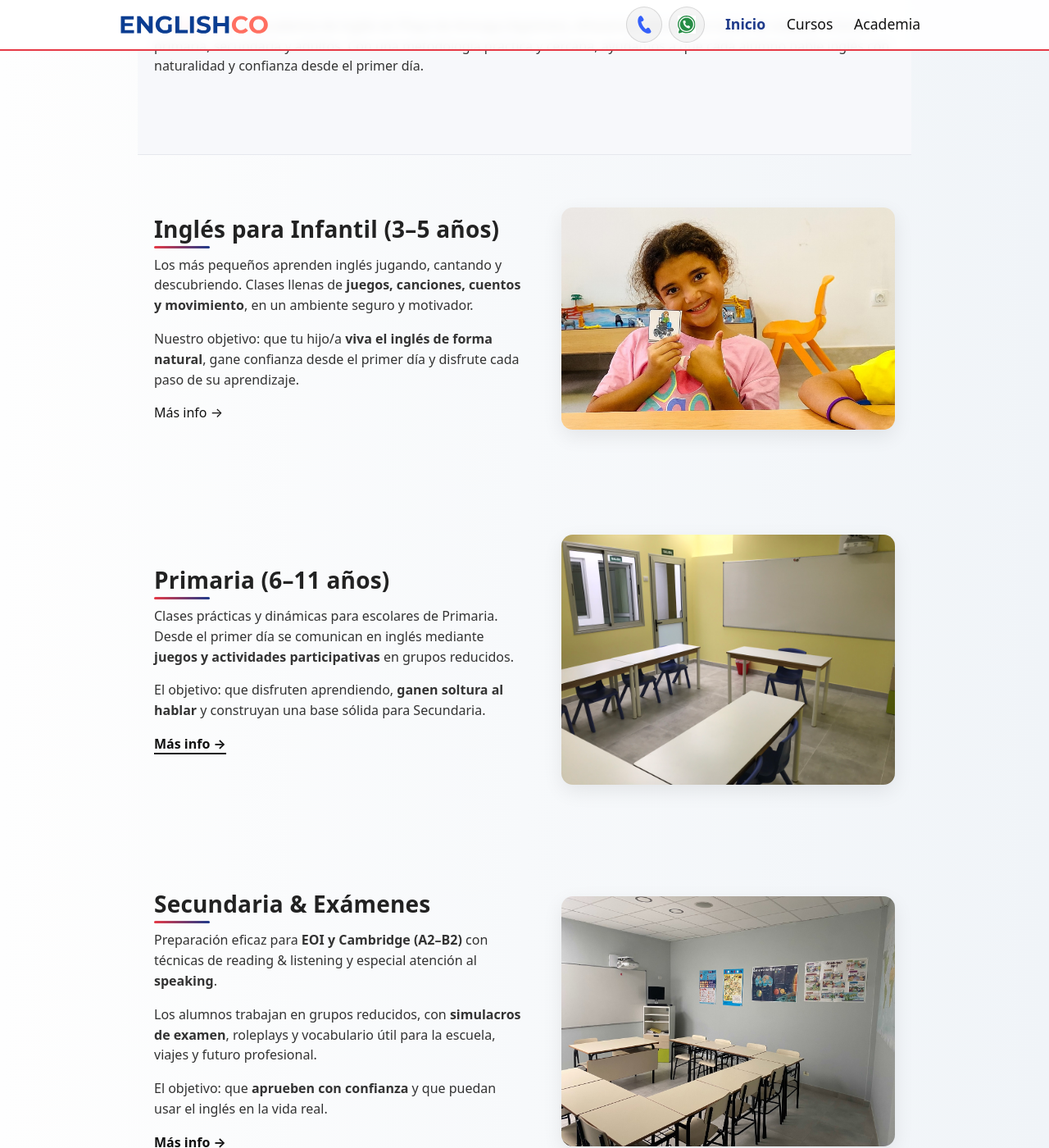
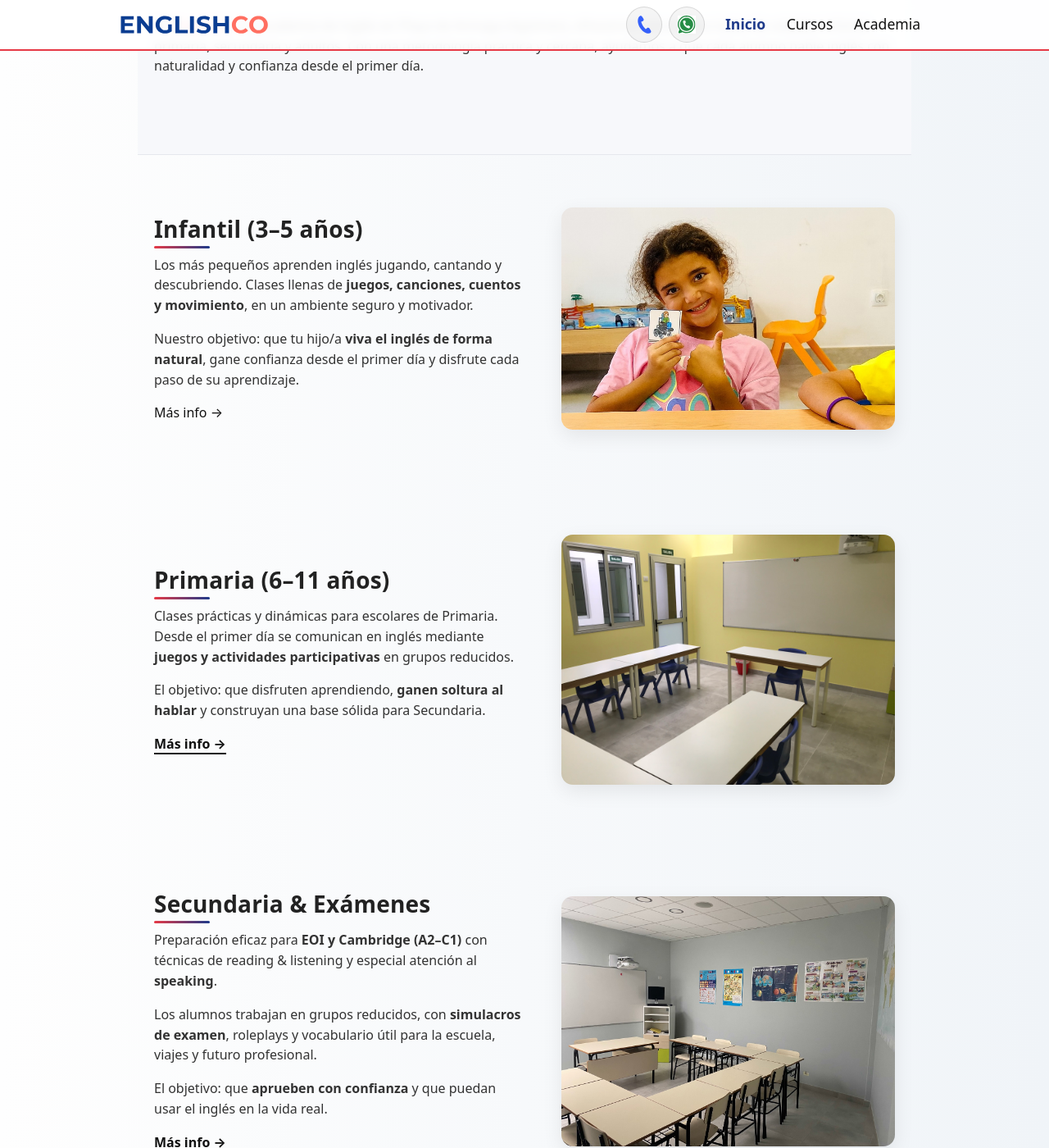
Before and after one commit to dixonbruce/englishco, a Jekyll site: the page built from index.html, in a window 1280 px wide and 1400 px high, scrolled down 204 px. Shown: the whole window at 82% size. Built offline with Jekyll 4.4.1, drawn with Linux system fonts in a browser that asks for light colours.

Commit message:
Update index.html

```diff
--- a/index.html
+++ b/index.html
@@ -30,7 +30,7 @@ section: "home"
       <div class="split__text">
         <section aria-labelledby="ingles-6-7">
 
-          <h2>Inglés para Infantil (3–5 años)</h2>
+          <h2>Infantil (3–5 años)</h2>
           <p>
             Los más pequeños aprenden inglés jugando, cantando y descubriendo. Clases llenas de
             <strong>juegos, canciones, cuentos y movimiento</strong>, en un ambiente seguro y motivador.
@@ -76,7 +76,7 @@ section: "home"
       <div class="split__text">
         <h2>Secundaria & Exámenes</h2>
         <p>
-          Preparación eficaz para <strong>EOI y Cambridge (A2–B2)</strong> con técnicas de reading &amp; listening y especial
+          Preparación eficaz para <strong>EOI y Cambridge (A2–C1)</strong> con técnicas de reading &amp; listening y especial
           atención al <strong>speaking</strong>.
         </p>
         <p>
```
